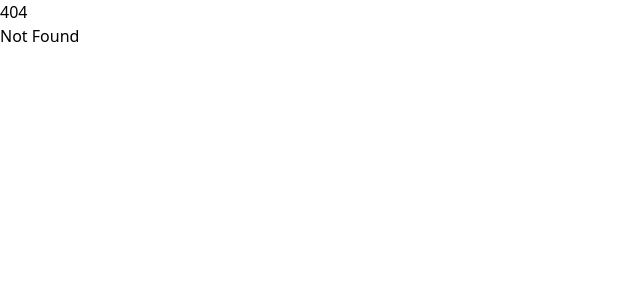
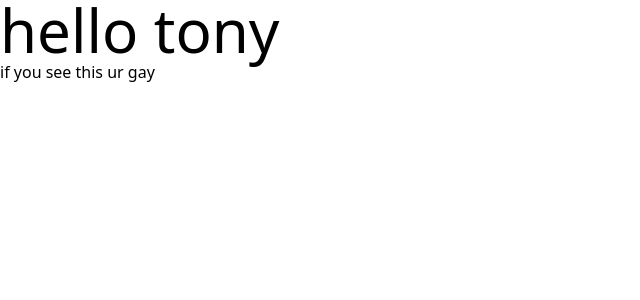
Before and after one commit to ChrisYx511/marihacks-2024-msa, a SvelteKit app: page /mentor/submit in a window 1280 px wide. Before the commit this address had no page. Shown: the top 300 px of the page, without its empty margins (0-640 px from the left). Built offline with nearby package versions, Linux system fonts and the light colour scheme.

Commit message:
now added all routes

```diff
--- /dev/null
+++ b/src/routes/mentor/dashboard/+page.svelte
@@ -0,0 +1,8 @@
+<script lang="ts">
+	import type { PageData } from './$types';
+
+	export let data: PageData;
+</script>
+
+<h1 class="text-6xl">hello tony</h1>
+<div>if you see this ur gay</div>
--- /dev/null
+++ b/src/routes/mentor/dashboard/+page.ts
@@ -0,0 +1,7 @@
+import type { PageLoad } from './$types';
+
+export const load: PageLoad = ({ url }) => {
+	return {
+
+	};
+};
--- /dev/null
+++ b/src/routes/mentor/submit/+page.svelte
@@ -0,0 +1,8 @@
+<script lang="ts">
+	import type { PageData } from './$types';
+
+	export let data: PageData;
+</script>
+
+<h1 class="text-6xl">hello tony</h1>
+<div>if you see this ur gay</div>
--- /dev/null
+++ b/src/routes/mentor/submit/+page.ts
@@ -0,0 +1,7 @@
+import type { PageLoad } from './$types';
+
+export const load: PageLoad = ({ url }) => {
+	return {
+
+	};
+};
```
